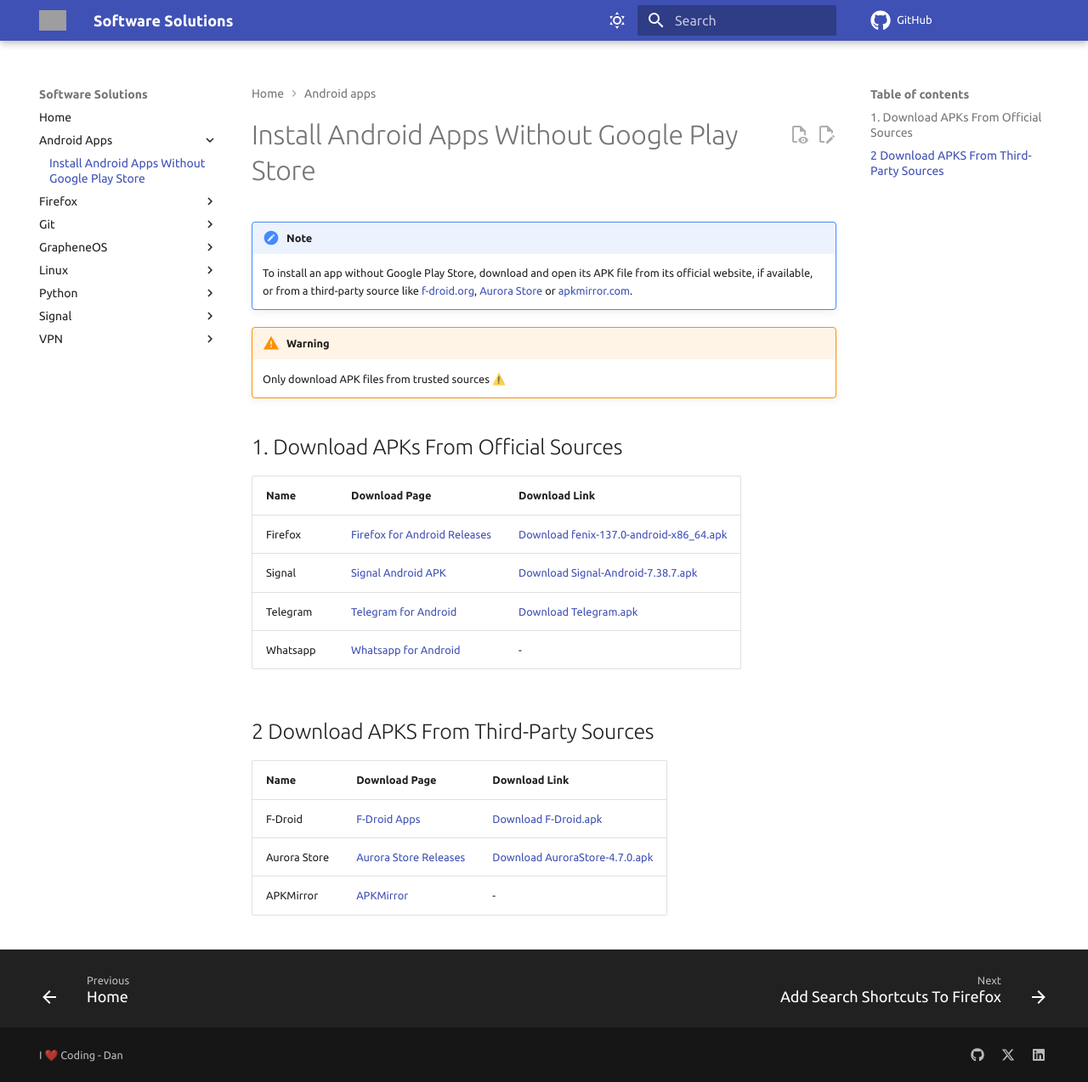
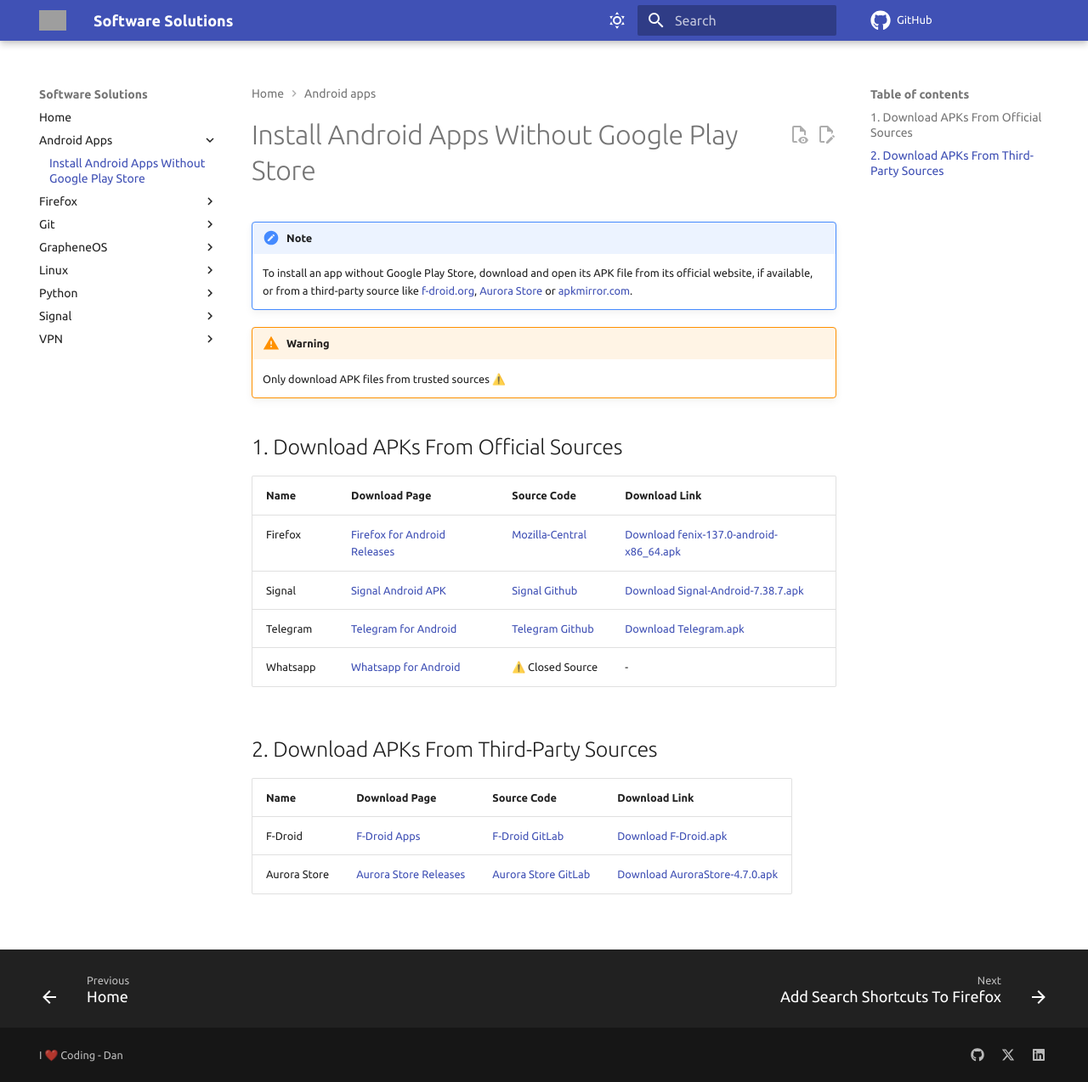
Before and after one commit to danieldreke/software-solutions, an MkDocs documentation site: the page built from docs/android-apps/install-android-apps-without-google-play-store.md, in a window 1280 px wide and 1274 px high. Shown: the whole window at 85% size. Built offline with MkDocs 1.6.1 and Material for MkDocs 9.7.7, drawn with Linux system fonts in a browser that asks for light colours; comment, search, counter and statistics services are not loaded; grey boxes are pictures that could not be loaded.

Commit message:
Add source code links

```diff
--- a/docs/android-apps/install-android-apps-without-google-play-store.md
+++ b/docs/android-apps/install-android-apps-without-google-play-store.md
@@ -8,17 +8,16 @@
 
 ## 1. Download APKs from Official Sources
 
-| Name     | Download Page                                                               | Download Link                                                                                                                                                       |
-| -------- | --------------------------------------------------------------------------- | ------------------------------------------------------------------------------------------------------------------------------------------------------------------- |
-| Firefox  | [Firefox for Android Releases](https://ftp.mozilla.org/pub/fenix/releases/) | [Download fenix-137.0-android-x86_64.apk](https://ftp.mozilla.org/pub/fenix/releases/137.0/android/fenix-137.0-android-x86_64/fenix-137.0.multi.android-x86_64.apk) |
-| Signal   | [Signal Android APK](https://signal.org/android/apk/)                       | [Download Signal-Android-7.38.7.apk](https://updates.signal.org/android/Signal-Android-website-prod-universal-release-7.38.7.apk)                                   |
-| Telegram | [Telegram for Android](https://telegram.org/android/apk)                    | [Download Telegram.apk](https://telegram.org/dl/android/apk)                                                                                                        |
-| Whatsapp | [Whatsapp for Android](https://www.whatsapp.com/android)                    | -                                                                                                                                                                   |
+| Name     | Download Page                                                               | Source Code                                                                                                  | Download Link                                                                                                                                                       |
+| -------- | --------------------------------------------------------------------------- | ------------------------------------------------------------------------------------------------------------ | ------------------------------------------------------------------------------------------------------------------------------------------------------------------- |
+| Firefox  | [Firefox for Android Releases](https://ftp.mozilla.org/pub/fenix/releases/) | [Mozilla-Central](https://hg-edge.mozilla.org/mozilla-central/file/96bd92b2e4fb987ae5d7acdb636d00d65ab13f8d) | [Download fenix-137.0-android-x86_64.apk](https://ftp.mozilla.org/pub/fenix/releases/137.0/android/fenix-137.0-android-x86_64/fenix-137.0.multi.android-x86_64.apk) |
+| Signal   | [Signal Android APK](https://signal.org/android/apk/)                       | [Signal Github](https://github.com/signalapp/Signal-Android)                                                 | [Download Signal-Android-7.38.7.apk](https://updates.signal.org/android/Signal-Android-website-prod-universal-release-7.38.7.apk)                                   |
+| Telegram | [Telegram for Android](https://telegram.org/android/apk)                    | [Telegram Github](https://github.com/DrKLO/Telegram)                                                         | [Download Telegram.apk](https://telegram.org/dl/android/apk)                                                                                                        |
+| Whatsapp | [Whatsapp for Android](https://www.whatsapp.com/android)                    | ⚠️&nbsp;Closed&nbsp;Source                                                                                    | -                                                                                                                                                                   |
 
-## 2 Download APKS from Third-Party Sources
+## 2. Download APKs from Third-Party Sources
 
-| Name         | Download Page                                                                 | Download Link                                                                                               |
-| ------------ | ----------------------------------------------------------------------------- | ----------------------------------------------------------------------------------------------------------- |
-| F-Droid      | [F-Droid Apps](https://f-droid.org/en/packages/)                              | [Download F-Droid.apk](https://f-droid.org/F-Droid.apk)                                                     |
-| Aurora Store | [Aurora Store Releases](https://auroraoss.com/downloads/AuroraStore/Release/) | [Download AuroraStore-4.7.0.apk](https://auroraoss.com/downloads/AuroraStore/Release/AuroraStore-4.7.0.apk) |
-| APKMirror    | [APKMirror](https://www.apkmirror.com/)                                       | -                                                                                                           |
+| Name         | Download Page                                                                 | Source Code                                                     | Download Link                                                                                               |
+| ------------ | ----------------------------------------------------------------------------- | --------------------------------------------------------------- | ----------------------------------------------------------------------------------------------------------- |
+| F-Droid      | [F-Droid Apps](https://f-droid.org/en/packages/)                              | [F-Droid GitLab](https://gitlab.com/fdroid/fdroidclient)        | [Download F-Droid.apk](https://f-droid.org/F-Droid.apk)                                                     |
+| Aurora Store | [Aurora Store Releases](https://auroraoss.com/downloads/AuroraStore/Release/) | [Aurora Store GitLab](https://gitlab.com/AuroraOSS/AuroraStore) | [Download AuroraStore-4.7.0.apk](https://auroraoss.com/downloads/AuroraStore/Release/AuroraStore-4.7.0.apk) |
```
